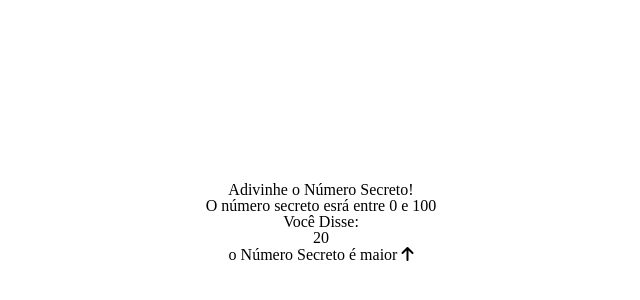
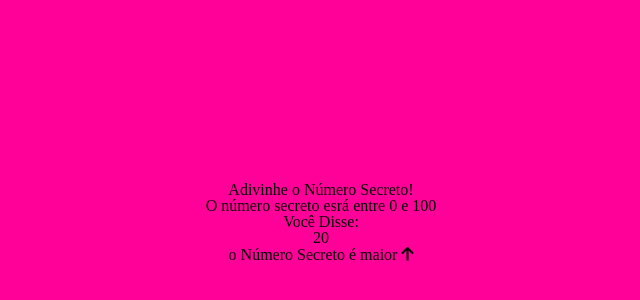
Before and after one commit to FranPastori/Rec_de_voz, a plain HTML site: page index.html in a window 1280 px wide. Shown: the part 178-478 px from the top of the page, without its empty margins (319-959 px from the left). Drawn offline with nearby package versions, Linux system fonts and the light colour scheme.

Commit message:
cor de fundo

```diff
--- a/style.css
+++ b/style.css
@@ -1,8 +1,8 @@
 :root{
     --font-family-Titulo: font-family: 'Lilita One', sans-serif;
     --font-family-corpo: font-family: 'Roboto', sans-serif;
-    --cor_de_fundo: #FFFFFF;
-    --cor-primaria:  #FF0099;
+    --cor_de_fundo: #FF0099;
+    --cor-primaria: #FFFFFF;
     --cor-secundária:#FFBE56;
 }
 
```
